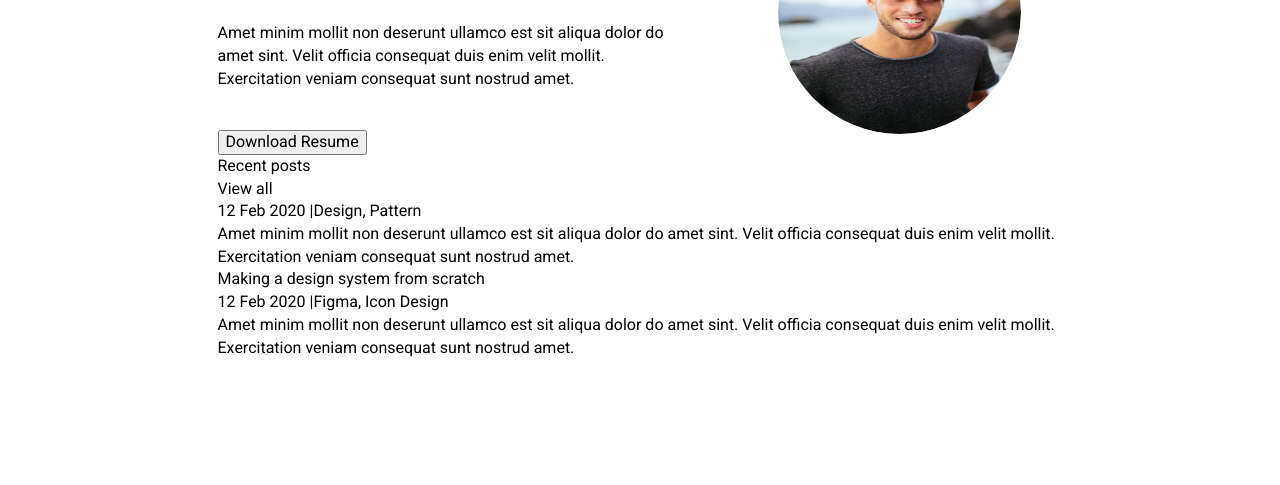
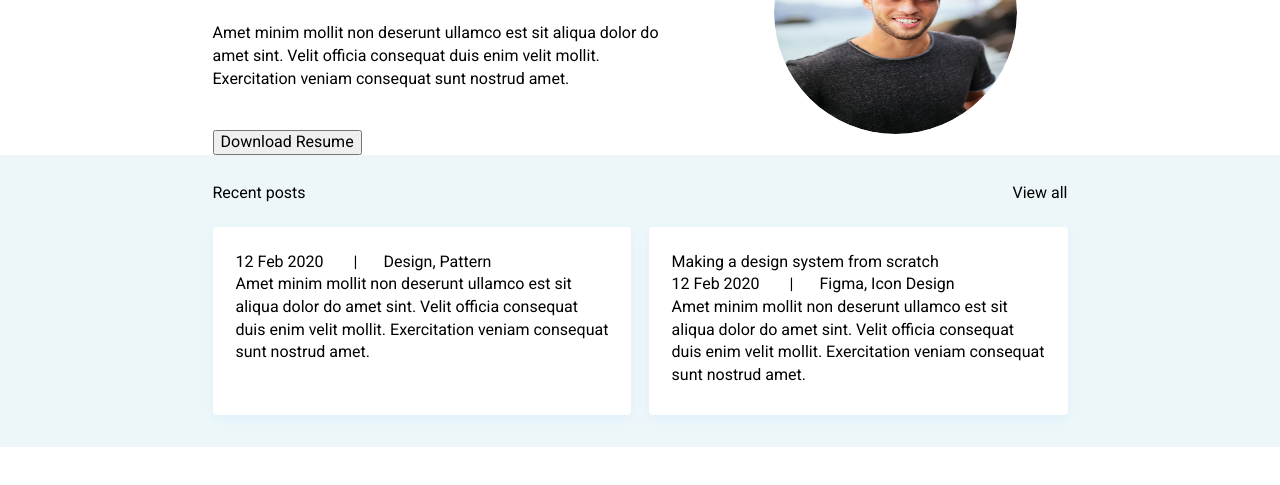
Before and after one commit to cxigan/portfolio, a plain HTML site: page index.html in a window 1280 px wide. Shown: the part 197-682 px from the top of the page. Drawn offline with Linux system fonts and the light colour scheme.

Commit message:
Add files via upload

```diff
--- a/css/style.css
+++ b/css/style.css
@@ -1,4 +1,4 @@
-* {
+s* {
   box-sizing: border-box;
 }
 
@@ -66,9 +66,9 @@ h3 {
 
 title {
   font-style: normal;
-font-weight: bold;
-font-size: 44px;
-line-height: 136%;
+  font-weight: bold;
+  font-size: 44px;
+  line-height: 136%;
 }
 
 .about__container {
@@ -81,8 +81,7 @@ line-height: 136%;
 }
 
 .about__desc {
-margin: 40px 0px;
-
+  margin: 40px 0px;
 }
 .about__avatar {
   width: 243px;
@@ -97,3 +96,33 @@ margin: 40px 0px;
   height: 100%;
   object-fit: cover;
 }
+
+.recent-posts {
+  background-color: #edf7fa;
+  padding: 27px 0px 32px;
+}
+
+.recent-posts__top {
+  display: flex;
+  justify-content: space-between;
+  align-items: center;
+  margin-bottom: 22px;
+}
+.recent-posts__articles {
+  display: flex;
+}
+.recent-posts__article {
+  background-color: #ffffff;
+  box-shadow: 0px 4px 10px rgba(187, 225, 250, 0.25);
+  border-radius: 4px;
+  width: 49%;
+  margin-right: 2%;
+  padding: 24px 21px 28px 23px;
+}
+.recent-posts__article:last-child {
+margin-right: 0;
+}
+.recent-posts__separator {
+  margin-right: 26px;
+  margin-left: 26px;
+}
--- a/index.html
+++ b/index.html
@@ -58,7 +58,7 @@
             </div>
             <a href="#" class="recent-posts__title">View all</a>
           </div>
-          <div class="recent-postts__articles">
+          <div class="recent-posts__articles">
             <article class="recent-posts__article">
               <div class="recent-posts__subtitle">
 
```
